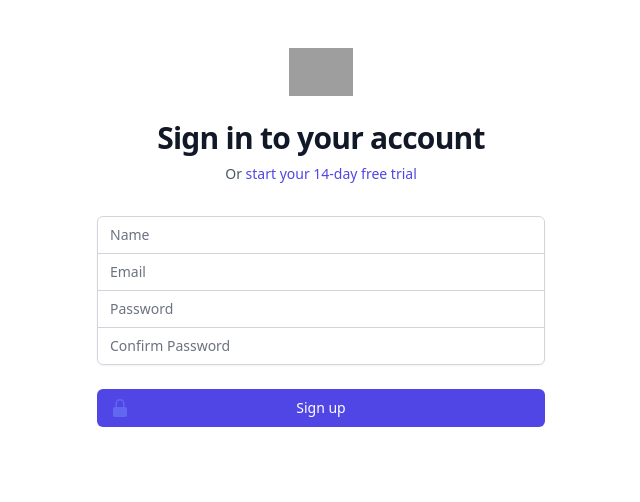
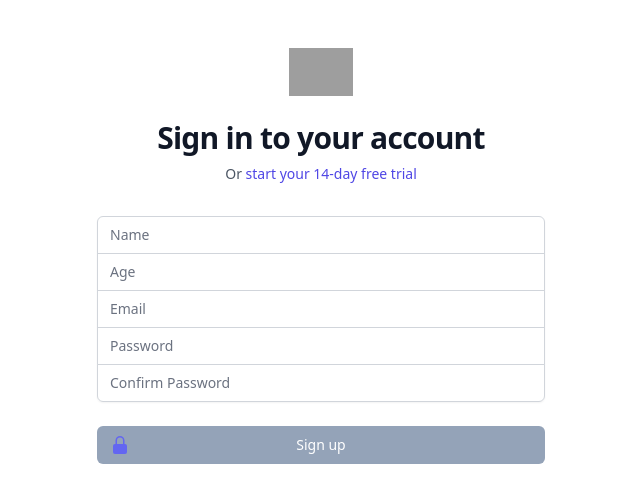
Before and after one commit to the-special-character/nordic_fs, a React app: page /auth/register in a window 1280 px wide. Shown: the top 502 px of the page, without its empty margins (319-959 px from the left). Built offline with nearby package versions, Linux system fonts and the light colour scheme; grey boxes are pictures that could not be loaded.

Commit message:
implented formi

```diff
--- a/package.json
+++ b/package.json
@@ -28,6 +28,7 @@
     "@heroicons/react": "^2.0.13",
     "clsx": "^1.2.1",
     "date-fns": "^2.29.3",
+    "formik": "^2.2.9",
     "react": "^18.2.0",
     "react-addons-shallow-compare": "^15.6.3",
     "react-dom": "^18.2.0",
--- /dev/null
+++ b/src/context/locale.jsx
@@ -0,0 +1,23 @@
+import React, { createContext, useCallback, useMemo, useState } from 'react';
+
+export const LocaleContext = createContext();
+
+export function LocaleProvider({ children }) {
+  const [locale, setLocale] = useState('en');
+
+  const toggleLocale = useCallback(() => {
+    setLocale(val => (val === 'en' ? 'fr' : 'en'));
+  }, []);
+
+  const value = useMemo(
+    () => ({
+      locale,
+      toggleLocale,
+    }),
+    [locale]
+  );
+
+  return (
+    <LocaleContext.Provider value={value}>{children}</LocaleContext.Provider>
+  );
+}
--- a/src/pages/login/index.jsx
+++ b/src/pages/login/index.jsx
@@ -1,39 +1,37 @@
 import React from 'react';
 import { LockClosedIcon } from '@heroicons/react/20/solid';
+import TextInput from '../../components/TextInput';
+import { LocaleContext } from '../../context/locale';
+
+const fields = [
+  {
+    name: 'email',
+    placeholder: 'Email',
+    type: 'email',
+    autoComplete: 'email',
+    className: 'rounded-t-md',
+  },
+  {
+    name: 'password',
+    placeholder: 'Password',
+    type: 'password',
+    autoComplete: 'new-password',
+    className: 'rounded-b-md',
+  },
+];
 
 function Login() {
   return (
+    <>
+      {/* <LocaleContext.Consumer>
+        {value => <h1>{value.locale}</h1>}
+      </LocaleContext.Consumer> */}
       <form className="mt-8 space-y-6" action="#" method="POST">
         <input type="hidden" name="remember" defaultValue="true" />
         <div className="-space-y-px rounded-md shadow-sm">
-        <div>
-          <label htmlFor="email-address" className="sr-only">
-            Email address
-          </label>
-          <input
-            id="email-address"
-            name="email"
-            type="email"
-            autoComplete="email"
-            required
-            className="relative block w-full appearance-none rounded-none rounded-t-md border border-gray-300 px-3 py-2 text-gray-900 placeholder-gray-500 focus:z-10 focus:border-indigo-500 focus:outline-none focus:ring-indigo-500 sm:text-sm"
-            placeholder="Email address"
-          />
-        </div>
-        <div>
-          <label htmlFor="password" className="sr-only">
-            Password
-          </label>
-          <input
-            id="password"
-            name="password"
-            type="password"
-            autoComplete="current-password"
-            required
-            className="relative block w-full appearance-none rounded-none rounded-b-md border border-gray-300 px-3 py-2 text-gray-900 placeholder-gray-500 focus:z-10 focus:border-indigo-500 focus:outline-none focus:ring-indigo-500 sm:text-sm"
-            placeholder="Password"
-          />
-        </div>
+          {fields.map(field => (
+            <TextInput key={field.name} {...field} />
+          ))}
         </div>
 
         <div className="flex items-center justify-between">
@@ -77,6 +75,7 @@ function Login() {
           </button>
         </div>
       </form>
+    </>
   );
 }
 
--- a/src/pages/register/index.jsx
+++ b/src/pages/register/index.jsx
@@ -1,35 +1,126 @@
-import React from 'react';
+import React, { useState } from 'react';
 import { LockClosedIcon } from '@heroicons/react/20/solid';
+import { Formik } from 'formik';
 import TextInput from '../../components/TextInput';
 
+const wait = time =>
+  new Promise(resolve => {
+    setTimeout(resolve, time);
+  });
+
+const fields = [
+  {
+    name: 'name',
+    placeholder: 'Name',
+    autoComplete: 'name',
+    className: 'rounded-t-md',
+  },
+  {
+    name: 'age',
+    placeholder: 'Age',
+    type: 'number',
+    min: 18,
+    max: 100,
+  },
+  {
+    name: 'email',
+    placeholder: 'Email',
+    type: 'email',
+    autoComplete: 'email',
+  },
+  {
+    name: 'password',
+    placeholder: 'Password',
+    type: 'password',
+    autoComplete: 'new-password',
+  },
+  {
+    name: 'confirmPassword',
+    placeholder: 'Confirm Password',
+    type: 'password',
+    autoComplete: 'new-password',
+    className: 'rounded-b-md',
+  },
+];
+
 function Register() {
+  const [xyz, setXyz] = useState('hello');
+
   return (
-    <form className="mt-8 space-y-6" action="#" method="POST">
+    <>
+      {/* <LocaleContext.Consumer>
+        {value => <h1>{value.locale}</h1>}
+      </LocaleContext.Consumer> */}
+      <Formik
+        initialValues={{
+          name: '',
+          email: '',
+          password: '',
+          confirmPassword: '',
+          age: '',
+        }}
+        onSubmit={async values => {
+          console.log(values);
+          await wait(5000);
+        }}
+        validate={values => {
+          const errors = {};
+          if (!values.name) {
+            errors.name = 'Required...';
+          }
+          if (!values.email) {
+            errors.email = 'Required...';
+          } else if (
+            !/^[A-Z0-9._%+-]+@[A-Z0-9.-]+\.[A-Z]{2,4}$/i.test(values.email)
+          ) {
+            errors.email = 'Invalid email address';
+          }
+          if (!values.age) {
+            errors.age = 'Required...';
+          }
+          if (!values.password) {
+            errors.password = 'Required...';
+          }
+          if (!values.confirmPassword) {
+            errors.confirmPassword = 'Required...';
+          }
+          return errors;
+        }}
+      >
+        {({
+          values,
+          handleChange,
+          handleSubmit,
+          handleBlur,
+          errors,
+          touched,
+          isSubmitting,
+          isValid,
+          dirty,
+        }) => (
+          <form className="mt-8 space-y-6" onSubmit={handleSubmit}>
             <input type="hidden" name="remember" defaultValue="true" />
             <div className="-space-y-px rounded-md shadow-sm">
+              {fields.map(field => (
+                <div>
                   <TextInput
-          placeholder="Name"
-          autoComplete="name"
-          className="rounded-t-md"
+                    key={field.name}
+                    value={values[field.name]}
+                    onChange={handleChange}
+                    onBlur={handleBlur}
+                    {...field}
                   />
-        <TextInput placeholder="Email" type="email" autoComplete="email" />
-        <TextInput
-          placeholder="Password"
-          type="password"
-          autoComplete="new-password"
-        />
-        <TextInput
-          placeholder="Confirm Password"
-          type="password"
-          autoComplete="new-password"
-          className="rounded-b-md"
-        />
+                  {touched[field.name] && errors[field.name] && (
+                    <p className="text-red-400 text-sm">{errors[field.name]}</p>
+                  )}
                 </div>
-
+              ))}
+            </div>
             <div>
               <button
                 type="submit"
-          className="group relative flex w-full justify-center rounded-md border border-transparent bg-indigo-600 py-2 px-4 text-sm font-medium text-white hover:bg-indigo-700 focus:outline-none focus:ring-2 focus:ring-indigo-500 focus:ring-offset-2"
+                disabled={!(isValid && dirty) || isSubmitting}
+                className="group relative flex w-full justify-center rounded-md border border-transparent bg-indigo-600 py-2 px-4 text-sm font-medium text-white hover:bg-indigo-700 focus:outline-none focus:ring-2 focus:ring-indigo-500 focus:ring-offset-2 disabled:bg-slate-400 disabled:cursor-wait"
               >
                 <span className="absolute inset-y-0 left-0 flex items-center pl-3">
                   <LockClosedIcon
@@ -41,6 +132,9 @@ function Register() {
               </button>
             </div>
           </form>
+        )}
+      </Formik>
+    </>
   );
 }
 
```
Also changed, not shown: src/index.jsx (+7 -1 lines), src/layout/authLayout.jsx (+11 -0 lines), 1 other file (tests, documents, lock files or other folders). Lines whose indentation alone changed are shown as unchanged.
